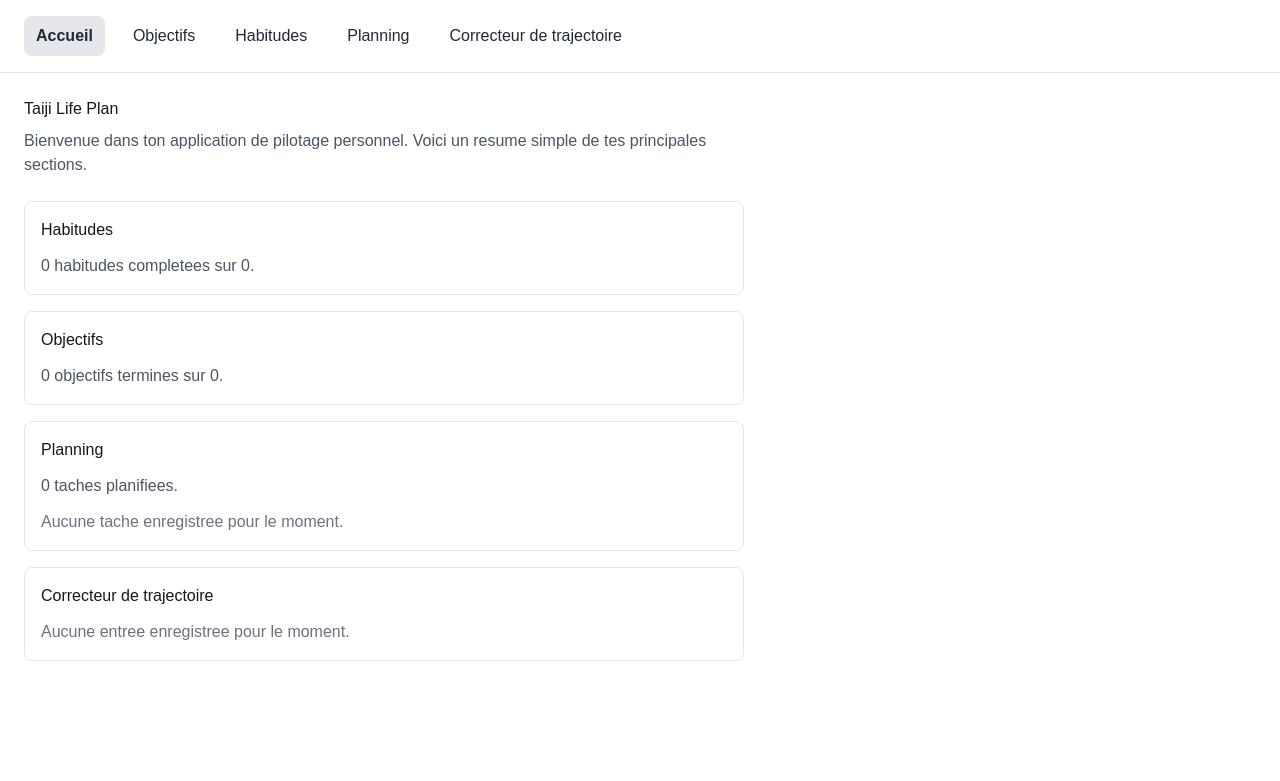
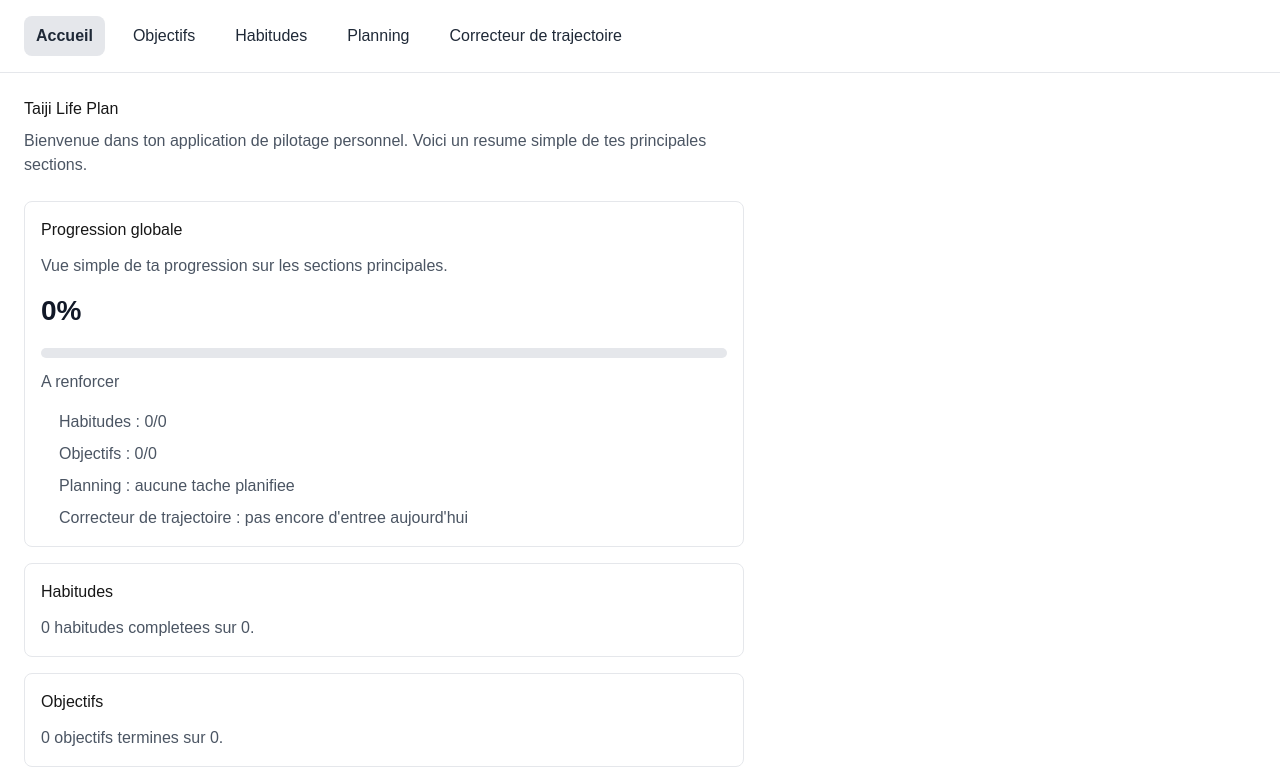
Before and after one commit to Gintaiji/taijilifeplan, a Next.js app: page / in a window 1280 px wide. Shown: the top 781 px of the page. Built offline with nearby package versions, Linux system fonts and the light colour scheme.

Commit message:
Ajout d'une progression globale sur le dashboard

```diff
--- a/app/page.tsx
+++ b/app/page.tsx
@@ -1,6 +1,6 @@
 "use client";
 
-import { useEffect, useState } from "react";
+import { useState, useSyncExternalStore } from "react";
 
 const HABITS_STORAGE_KEY = "taiji-life-plan-habits";
 const GOALS_STORAGE_KEY = "taiji-life-plan-objectifs";
@@ -41,6 +41,9 @@ type DashboardState = {
   planningTotal: number;
   nextTasks: PlannedTask[];
   lastTrajectoryDate: string | null;
+  hasTodayTrajectoryEntry: boolean;
+  globalProgressScore: number;
+  globalProgressMessage: string;
 };
 
 const pageStyle = {
@@ -94,6 +97,36 @@ const emptyTextStyle = {
   color: "#6b7280",
 };
 
+const progressValueStyle = {
+  margin: "12px 0 0 0",
+  fontSize: "28px",
+  fontWeight: 700,
+  color: "#111827",
+};
+
+const progressBarStyle = {
+  marginTop: "16px",
+  width: "100%",
+  height: "10px",
+  borderRadius: "999px",
+  backgroundColor: "#e5e7eb",
+  overflow: "hidden",
+};
+
+const progressBarFillBaseStyle = {
+  height: "100%",
+  borderRadius: "999px",
+  backgroundColor: "#111827",
+};
+
+const progressDetailsStyle = {
+  margin: "16px 0 0 0",
+  paddingLeft: "18px",
+  color: "#4b5563",
+  display: "grid",
+  gap: "8px",
+};
+
 const weekdayOrder: Record<string, number> = {
   lundi: 1,
   mardi: 2,
@@ -112,6 +145,9 @@ const initialDashboardState: DashboardState = {
   planningTotal: 0,
   nextTasks: [],
   lastTrajectoryDate: null,
+  hasTodayTrajectoryEntry: false,
+  globalProgressScore: 0,
+  globalProgressMessage: "A renforcer",
 };
 
 function normalizeHabits(savedHabits: unknown): HabitsState {
@@ -293,6 +329,30 @@ function formatTrajectoryDate(dateKey: string) {
   });
 }
 
+function getTodayKey() {
+  return new Date().toISOString().slice(0, 10);
+}
+
+function getRatio(completed: number, total: number) {
+  if (total === 0) {
+    return 0;
+  }
+
+  return completed / total;
+}
+
+function getGlobalProgressMessage(score: number) {
+  if (score >= 75) {
+    return "Tres bon rythme";
+  }
+
+  if (score >= 45) {
+    return "Bonne dynamique";
+  }
+
+  return "A renforcer";
+}
+
 function getDashboardFromLocalStorage(): DashboardState {
   const habits = getSavedData(HABITS_STORAGE_KEY, normalizeHabits, {});
   const goals = getSavedData(GOALS_STORAGE_KEY, normalizeGoals, []);
@@ -325,6 +385,16 @@ function getDashboardFromLocalStorage(): DashboardState {
   const savedTrajectoryDates = Object.keys(trajectoryEntries).sort((a, b) =>
     b.localeCompare(a),
   );
+  const todayKey = getTodayKey();
+  const hasTodayTrajectoryEntry = todayKey in trajectoryEntries;
+
+  const habitsRatio = getRatio(habitsCompleted, habitsTotal);
+  const goalsRatio = getRatio(goalsCompleted, goalsTotal);
+  const planningRatio = tasks.length > 0 ? 1 : 0;
+  const trajectoryRatio = hasTodayTrajectoryEntry ? 1 : 0;
+  const globalProgressScore = Math.round(
+    ((habitsRatio + goalsRatio + planningRatio + trajectoryRatio) / 4) * 100,
+  );
 
   return {
     habitsCompleted,
@@ -334,19 +404,25 @@ function getDashboardFromLocalStorage(): DashboardState {
     planningTotal: tasks.length,
     nextTasks,
     lastTrajectoryDate: savedTrajectoryDates[0] ?? null,
+    hasTodayTrajectoryEntry,
+    globalProgressScore,
+    globalProgressMessage: getGlobalProgressMessage(globalProgressScore),
   };
 }
 
 export default function HomePage() {
-  const [dashboard, setDashboard] = useState<DashboardState>(
-    initialDashboardState,
+  const [dashboard] = useState<DashboardState>(() => {
+    if (typeof window === "undefined") {
+      return initialDashboardState;
+    }
+
+    return getDashboardFromLocalStorage();
+  });
+  const isClient = useSyncExternalStore(
+    () => () => {},
+    () => true,
+    () => false,
   );
-  const [isClient, setIsClient] = useState(false);
-
-  useEffect(() => {
-    setDashboard(getDashboardFromLocalStorage());
-    setIsClient(true);
-  }, []);
 
   return (
     <main style={pageStyle}>
@@ -357,6 +433,55 @@ export default function HomePage() {
       </p>
 
       <section style={gridStyle}>
+        <article style={cardStyle}>
+          <h2 style={cardTitleStyle}>Progression globale</h2>
+          <p style={cardTextStyle}>
+            {isClient
+              ? "Vue simple de ta progression sur les sections principales."
+              : "Chargement de la progression globale..."}
+          </p>
+
+          {isClient ? (
+            <>
+              <p style={progressValueStyle}>{dashboard.globalProgressScore}%</p>
+
+              <div style={progressBarStyle} aria-hidden="true">
+                <div
+                  style={{
+                    ...progressBarFillBaseStyle,
+                    width: `${dashboard.globalProgressScore}%`,
+                  }}
+                />
+              </div>
+
+              <p style={cardTextStyle}>{dashboard.globalProgressMessage}</p>
+
+              <ul style={progressDetailsStyle}>
+                <li>
+                  Habitudes : {dashboard.habitsCompleted}/{dashboard.habitsTotal}
+                </li>
+                <li>
+                  Objectifs : {dashboard.goalsCompleted}/{dashboard.goalsTotal}
+                </li>
+                <li>
+                  Planning :{" "}
+                  {dashboard.planningTotal > 0
+                    ? "taches planifiees presentes"
+                    : "aucune tache planifiee"}
+                </li>
+                <li>
+                  Correcteur de trajectoire :{" "}
+                  {dashboard.hasTodayTrajectoryEntry
+                    ? "entree du jour presente"
+                    : "pas encore d'entree aujourd'hui"}
+                </li>
+              </ul>
+            </>
+          ) : (
+            <p style={emptyTextStyle}>Chargement de la progression...</p>
+          )}
+        </article>
+
         <article style={cardStyle}>
           <h2 style={cardTitleStyle}>Habitudes</h2>
           <p style={cardTextStyle}>
```
